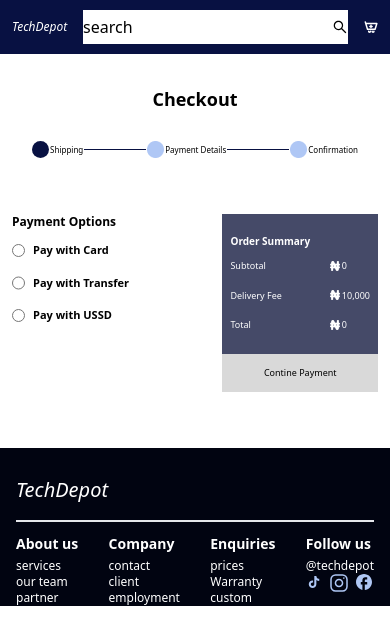
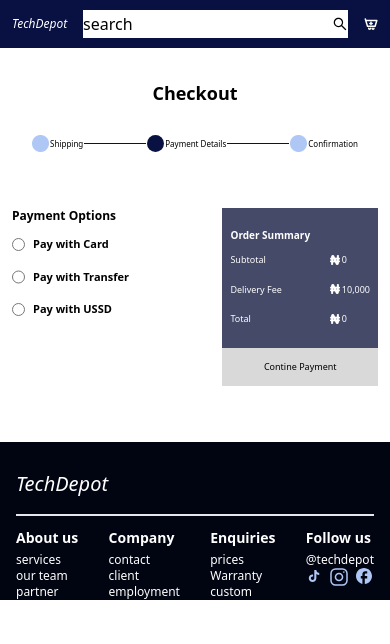
Before and after one commit to Theecypher/stage2Task, a React (Vite) app: page /checkout in a window 390 px wide. Both pictures are taken after typing "Sample", "Sample", "Sample", "Sample", "Sample", "Sample" into the empty fields and a click on the button "Next". Shown: the top 644 px of the page. Built offline with nearby package versions, Linux system fonts and the light colour scheme.

Commit message:
initial commit

```diff
--- a/src/Pages/Checkout/Checkout.jsx
+++ b/src/Pages/Checkout/Checkout.jsx
@@ -7,7 +7,7 @@
         <div className="my-8">
             <h3 className="text-center text-[18px] my-7 text-[#000] md:text-3xl lg:text-5xl font-bold">Checkout</h3>
 
-                <div className="flex mt-3 mb-5 items-center justify-center gap-[1px]">
+                {/* <div className="flex mt-3 mb-5 items-center justify-center gap-[1px]">
                     <img src={round} alt="" />
                     <p className="text-[8px] md:text-[18px] lg:text-[30px]">Shipping</p>
                     <p className="w-[62px] md:w-[100px ] lg:w-[200px]  h-[1px] bg-[#081142]"></p>
@@ -16,7 +16,7 @@
                     <p className="w-[62px] md:w-[100px] lg:w-[200px] h-[1px] bg-[#081142]"></p>
                     <img src={round1} alt="" />
                     <p className="text-[8px] md:text-[18px] lg:text-[30px]">Confirmation</p>
-                </div>
+                </div> */}
 
             <CheckoutForm />
         </div>
--- a/src/Pages/Checkout/CheckoutDetails.jsx
+++ b/src/Pages/Checkout/CheckoutDetails.jsx
@@ -2,8 +2,8 @@
 import { CartContext } from "../../Context/CartContext";
 import { Link } from "react-router-dom";
 import naira from "../../assets/naira.png";
-import round from "../../assets/round.svg"
-import round1 from "../../assets/round2.png"
+import round from "../../assets/round.svg";
+import round1 from "../../assets/round2.png";
 
 const CheckoutDetails = () => {
   const {
@@ -20,7 +20,20 @@
 
   return (
     <>
-      <div className="px-3 mt-14 md:px-[150px]">
+      <div className="flex mt-3 mb-5 items-center justify-center gap-[1px]">
+        <img src={round1} alt="" />
+        <p className="text-[8px] md:text-[18px] lg:text-[30px]">Shipping</p>
+        <p className="w-[62px] md:w-[100px ] lg:w-[200px]  h-[1px] bg-[#081142]"></p>
+        <img src={round} alt="" />
+        <p className="text-[8px] md:text-[18px] lg:text-[30px]">
+          Payment Details
+        </p>
+        <p className="w-[62px] md:w-[100px] lg:w-[200px] h-[1px] bg-[#081142]"></p>
+        <img src={round1} alt="" />
+        <p className="text-[8px] md:text-[18px] lg:text-[30px]">Confirmation</p>
+      </div>
+
+      <div className="px-3 mt-14 md:px-[70px] lg:px-[100px]">
         <div className="flex gap-10 justify-between">
           <div>
             <h3 className="font-bold text-xs md:text-3xl">Payment Options</h3>
@@ -49,41 +62,41 @@
                   <div key={index} className="flex gap-4 my-5">
                     <img className="w-[50px]" src={item.img} alt="" />
                     <div>
-                      <h5 className="text-[9px] md:text-sm">{item.name}</h5>
+                      <h5 className="text-[9px] md:text-xl lg:text-2xl">{item.name}</h5>
                       <div className="flex gap[1px]">
-                        <h5 className="text-[9px] md:text-sm">
+                        <h5 className="text-[9px] md:text-xl lg:text-2xl">
                           {item.quantity}
                         </h5>
-                        <h5 className="text-[9px] md:text-sm">X</h5>
-                        <h5 className="text-[9px] md:text-sm">{item.price}</h5>
+                        <h5 className="text-[9px] md:text-xl lg:text-2xl">X</h5>
+                        <h5 className="text-[9px] md:text-xl lg:text-2xl">{item.price}</h5>
                       </div>
                     </div>
                   </div>
                 ))}
               </div>
             </div>
-            <div className="mt-[10px] mb-10">
+            <div className="mt-[10px] mb-10 md:mb-14">
               <div className="flex justify-end gap-12 items-end">
                 <div className="flex flex-col gap-4">
-                  <h5 className="text-[9px]">Subtotal</h5>
-                  <h5 className="text-[9px]">Delivery Fee</h5>
-                  <h5 className="text-[9px]">Total</h5>
+                  <h5 className="text-[9px] md:text-xl lg:text-2xl">Subtotal</h5>
+                  <h5 className="text-[9px] md:text-xl lg:text-2xl">Delivery Fee</h5>
+                  <h5 className="text-[9px] md:text-xl lg:text-2xl">Total</h5>
                 </div>
 
                 <div className="flex flex-col gap-4">
                   <div className="flex items-center gap-[2px]">
                     <img src={naira} alt="" />
-                    <h5 className="text-[9px] md:text-sm">{getCartTotal()}</h5>
+                    <h5 className="text-[9px] md:text-xl lg:text-2xl">{getCartTotal()}</h5>
                   </div>
 
                   <div className="flex items-center gap-[2px]">
                     <img src={naira} alt="" />
-                    <h5 className="text-[9px] md:text-sm">10,000</h5>
+                    <h5 className="text-[9px] md:text-xl lg:text-2xl">10,000</h5>
                   </div>
 
                   <div className="flex items-center gap-[2px]">
                     <img src={naira} alt="" />
-                    <h5 className="text-[9px] md:text-sm">
+                    <h5 className="text-[9px] md:text-xl lg:text-2xl">
                       {addDeliveryFee()}
                     </h5>
                   </div>
@@ -92,7 +105,7 @@
             </div>
 
             <Link>
-              <button className="absolute text-[9px] md:text-sm bottom-0 left-0 p-3 w-full bg-[#D9D9D9] text-black">
+              <button className="absolute text-[9px] md:text-xl lg:text-3xl bottom-0 left-0 p-3 w-full bg-[#D9D9D9] text-black">
                 Contine Payment
               </button>
             </Link>
--- a/src/Pages/Checkout/CheckoutForm..jsx
+++ b/src/Pages/Checkout/CheckoutForm..jsx
@@ -1,7 +1,8 @@
 import { useState } from "react";
 import CheckoutDetails from "./CheckoutDetails";
-import round from "../../assets/round.svg"
-import round1 from "../../assets/round2.png"
+import round from "../../assets/round.svg";
+import round1 from "../../assets/round2.png";
+
 
 const CheckoutForm = () => {
   const [toPay, setToPay] = useState(false);
@@ -14,11 +15,22 @@
 
   return (
     <>
-
+      {!toPay ? (
         <>
-
-
-      {!toPay ? (
+          <div className="flex mt-3 mb-5 items-center justify-center gap-[1px]">
+            <img src={round} alt="" />
+            <p className="text-[8px] md:text-[18px] lg:text-[30px]">Shipping</p>
+            <p className="w-[62px] md:w-[100px ] lg:w-[200px]  h-[1px] bg-[#081142]"></p>
+            <img src={round1} alt="" />
+            <p className="text-[8px] md:text-[18px] lg:text-[30px]">
+              Payment Details
+            </p>
+            <p className="w-[62px] md:w-[100px] lg:w-[200px] h-[1px] bg-[#081142]"></p>
+            <img src={round1} alt="" />
+            <p className="text-[8px] md:text-[18px] lg:text-[30px]">
+              Confirmation
+            </p>
+          </div>
           <div className=" text-white px-4 py-5 items-center justify-center">
             <form
               onSubmit={handleSubmit}
@@ -95,10 +107,10 @@
               </button>
             </form>
           </div>
+        </>
       ) : (
         <CheckoutDetails />
       )}
-    </>
     </>
   );
 };
--- a/src/Pages/Navbar/Navbar.jsx
+++ b/src/Pages/Navbar/Navbar.jsx
@@ -10,7 +10,7 @@
     <div className="flex justify-between items-center bg-[#081142] text-[#fff] px-3 md:px-8 py-[10px] md:py-[25px]">
       <Link className="italic text-xs md:text-xl">TechDepot</Link>
 
-      <div className="bg-white flex items-center justify-between md:px-5 py-[5px]">
+      <div className="bg-white flex items-center justify-between md:px-5 py-[2px] md:py-[5px]">
         <input
           type="text"
           className=" placeholder-black outline-none border-none"
@@ -22,7 +22,7 @@
 
       <div className="flex gap-[10px] justify-between">
         <NavLink to="cart">
-          <img className="md:w-" src={cart} sizes="18" alt="" />
+          <img className="" src={cart} sizes="18" alt="" />
         </NavLink>
         <img src={contact} alt="" className="hidden md:block w-3" />
       </div>
```
Lines whose indentation alone changed are shown as unchanged.
